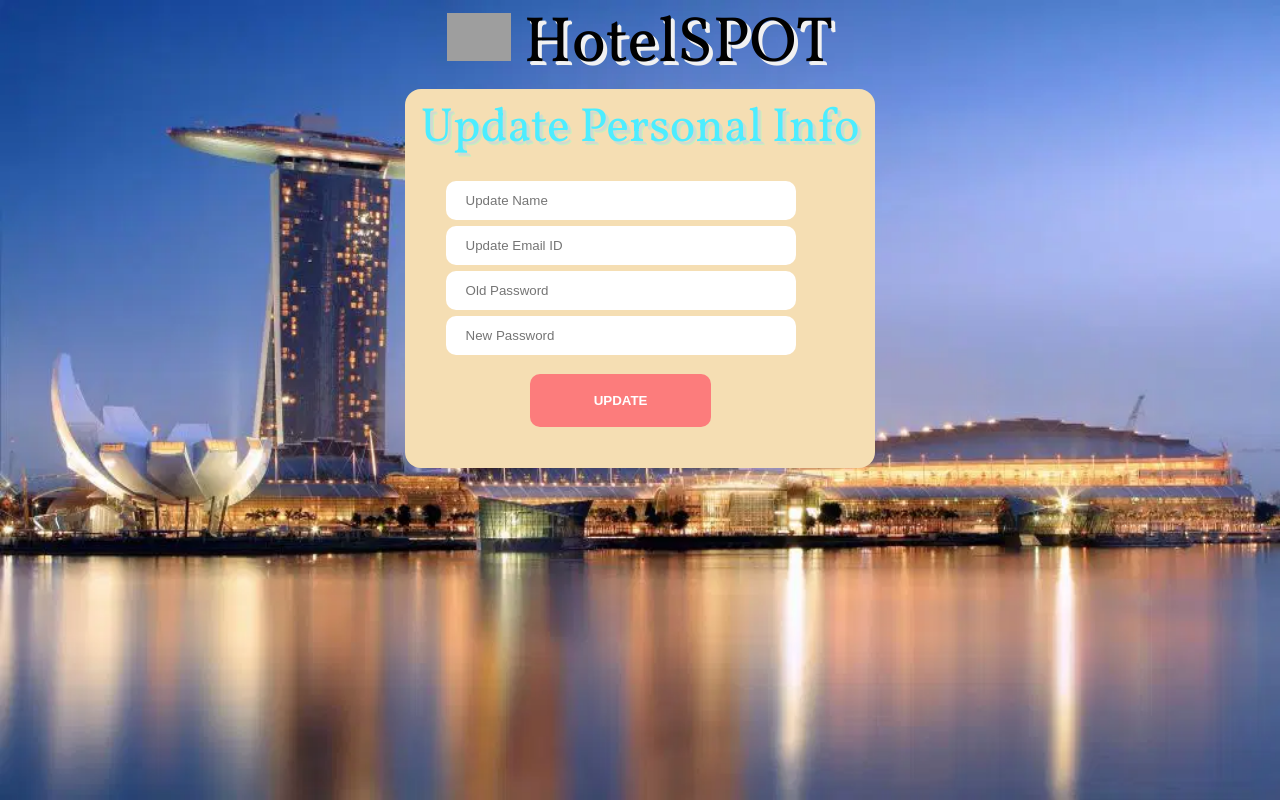
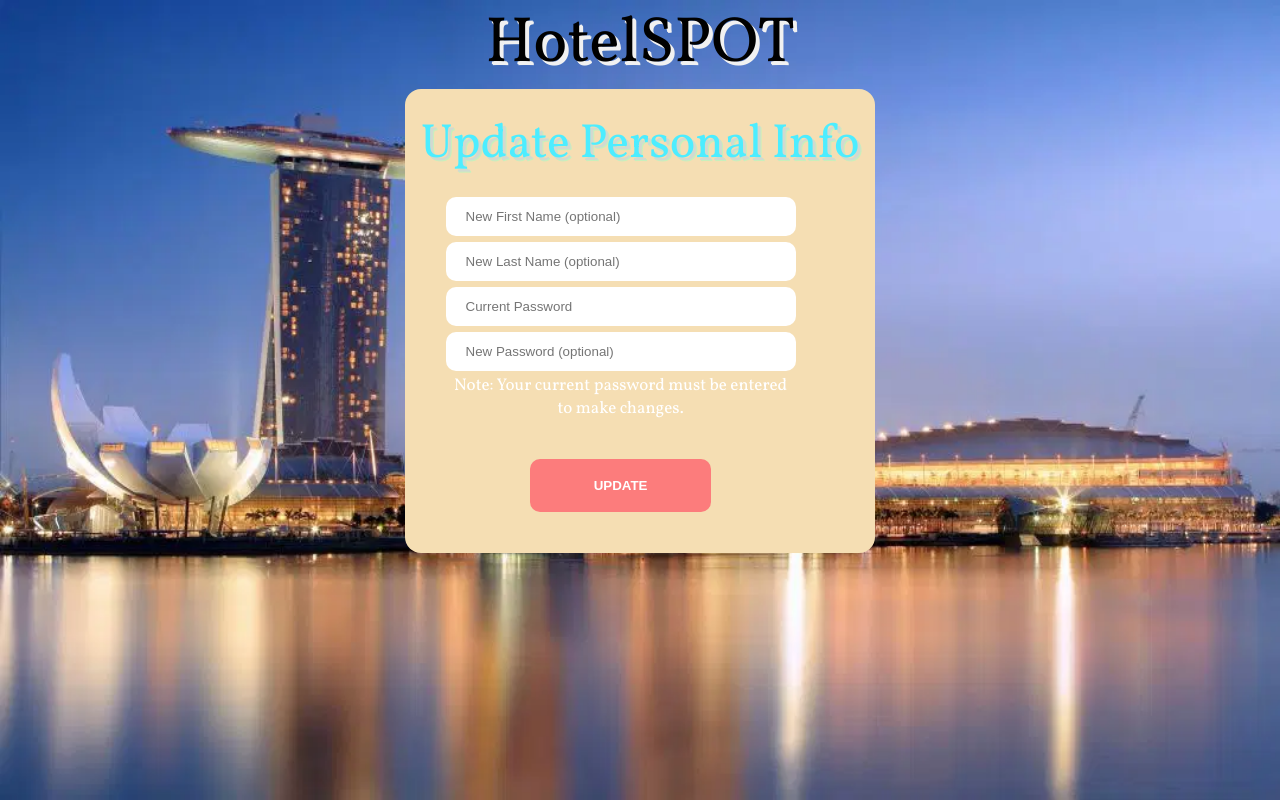
Before and after one commit to drumild43/etrav_project, a Django app: template etrav_container/core/templates/core/pers-details.html in a window 1280 px wide. Run offline with Django 3.2, Linux system fonts and the light colour scheme; the template is opened without the code that fills it, so the values that code supplies are empty; some libraries are stand-ins or nearby versions; grey boxes are pictures that could not be loaded.

Commit message:
Implement update account details feature

```diff
--- a/etrav_container/core/templates/core/pers-details.html
+++ b/etrav_container/core/templates/core/pers-details.html
@@ -1,16 +1,17 @@
+{% load static %}
 <!DOCTYPE html>
 <html lang="en">
   <head>
     <meta charset="utf-8">
     <link rel="stylesheet" href="https://cdn.jsdelivr.net/npm/boxicons@latest/css/boxicons.min.css">
-    <link rel="stylesheet" href="./css/styles.css">
+    <link rel="stylesheet" href="{% static 'core/css/styles.css' %}">
     <link rel="stylesheet" href="https://fonts.googleapis.com/css2?family=Vollkorn:ital,wght@0,400;0,700;1,400;1,700&display=swap">
     <script defer src="https://use.fontawesome.com/releases/v5.0.6/js/all.js"></script>
 
     <title>HotelSPOT</title>
     <style>
       body{
-        background-image: url("images/bg.webp");
+        background-image: url("{% static 'core/images/bg.webp' %}");
         background-color: rgb(255, 255, 255);
         background-size: 100% 100%;
         background-repeat: no-repeat;
@@ -23,31 +24,37 @@
   <body>
     <section class="signup">
       <div class="logo">
-        <img src="./images/icon1.png" alt="" class="TSM">
-        HotelSPOT
+        <a href="{% url 'store:homepage' curr_user.id %}">HotelSPOT</a>
       </div>
 
       <div class="pger">
-        <form>
+        <form action="{% url 'core:pers-details' curr_user.id%}" method="post">
+          {% csrf_token %}
           <div class="tit">
-            <h1>Update Personal Info</h1>
+            <h1 style="margin-top: 1rem;">Update Personal Info </h1>
           </div>
 
           <div class="signupcontainer">
-            <input type="text" placeholder="Update Name" name="Name">
-            <input type="text" placeholder="Update Email ID" name="Email">
+            <input type="text" placeholder="New First Name (optional)" name="first_name" {% if new_first_name %} value="{{ new_first_name }}" {% endif %}>
+            <input type="text" placeholder="New Last Name (optional)" name="last_name" {% if new_last_name %} value="{{ new_last_name }}" {% endif %}>
 
-            <input type="password" placeholder="Old Password" name="password" required>
-            <input type="password" placeholder="New Password" name="password">
-            <button type="submit" name="update-button" value="Update personal">
-              Update
-            </button>
+            <input type="password" placeholder="Current Password" name="curr_password" required>
+            <input type="password" placeholder="New Password (optional)" name="new_password">
+
+            <h4>Note: Your current password must be entered to make changes.</h4>
+            <br>
+            {% if error_message %}
+            <h4 style="color: red;">{{ error_message }}</h4>
+            <br>
+            {% endif %}
+
+            <button type="submit">Update</button>
           </div>
         </form>
       </div>
     </section>
 
     <script src="https://cdnjs.cloudflare.com/ajax/libs/gsap/3.5.1/gsap.min.js"></script>
-    <script src="./js/index.js"></script>
+    <script src="{% static 'core/js/index.js' %}"></script>
   </body>
 </html>
--- a/etrav_container/core/urls.py
+++ b/etrav_container/core/urls.py
@@ -17,4 +17,5 @@ urlpatterns = [
 urlpatterns += [
     path('<int:user_id>/account/', views.account, name='account'),
     path('<int:user_id>/can-booking/<int:booking_id>/', views.cancel_booking, name='cancel-booking'),
+    path('<int:user_id>/personal-details/', views.pers_details, name='pers-details')
 ]
```
Also changed, not shown: etrav_container/core/views.py (+36 -0 lines).
